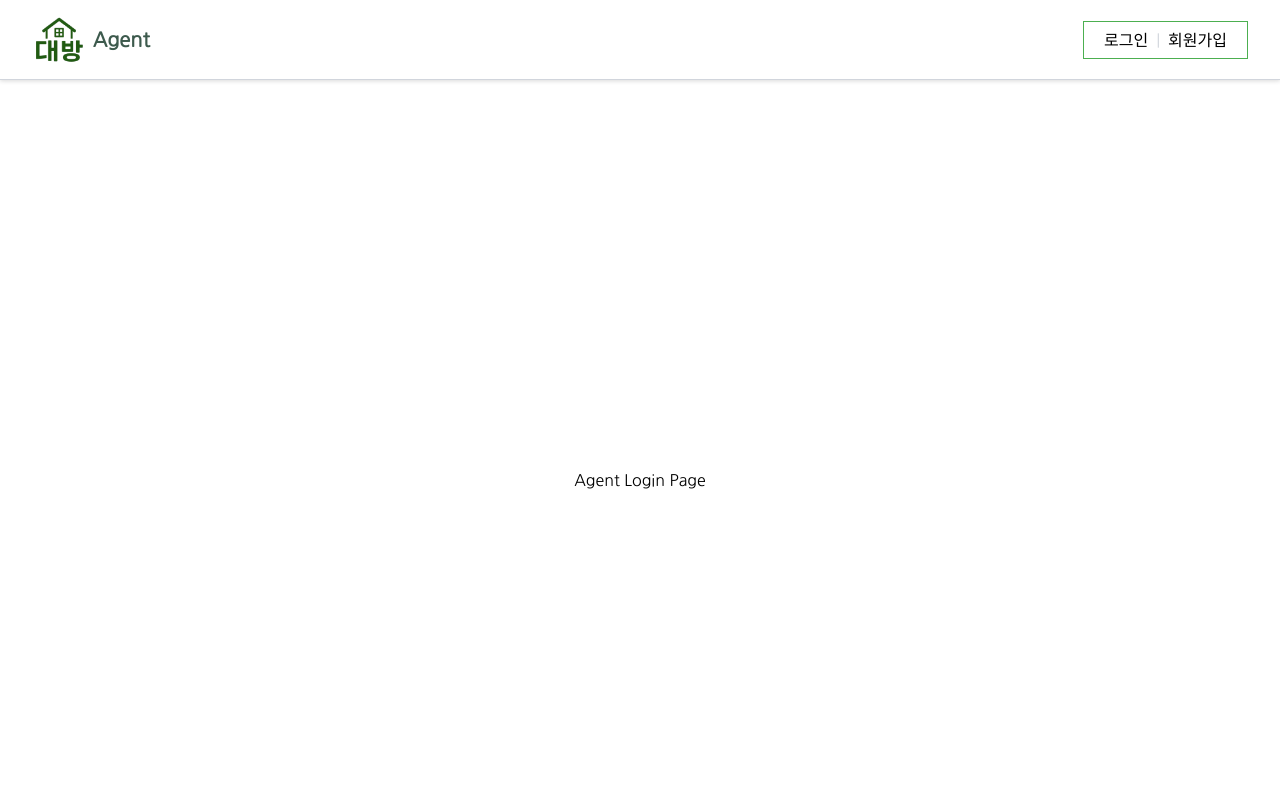
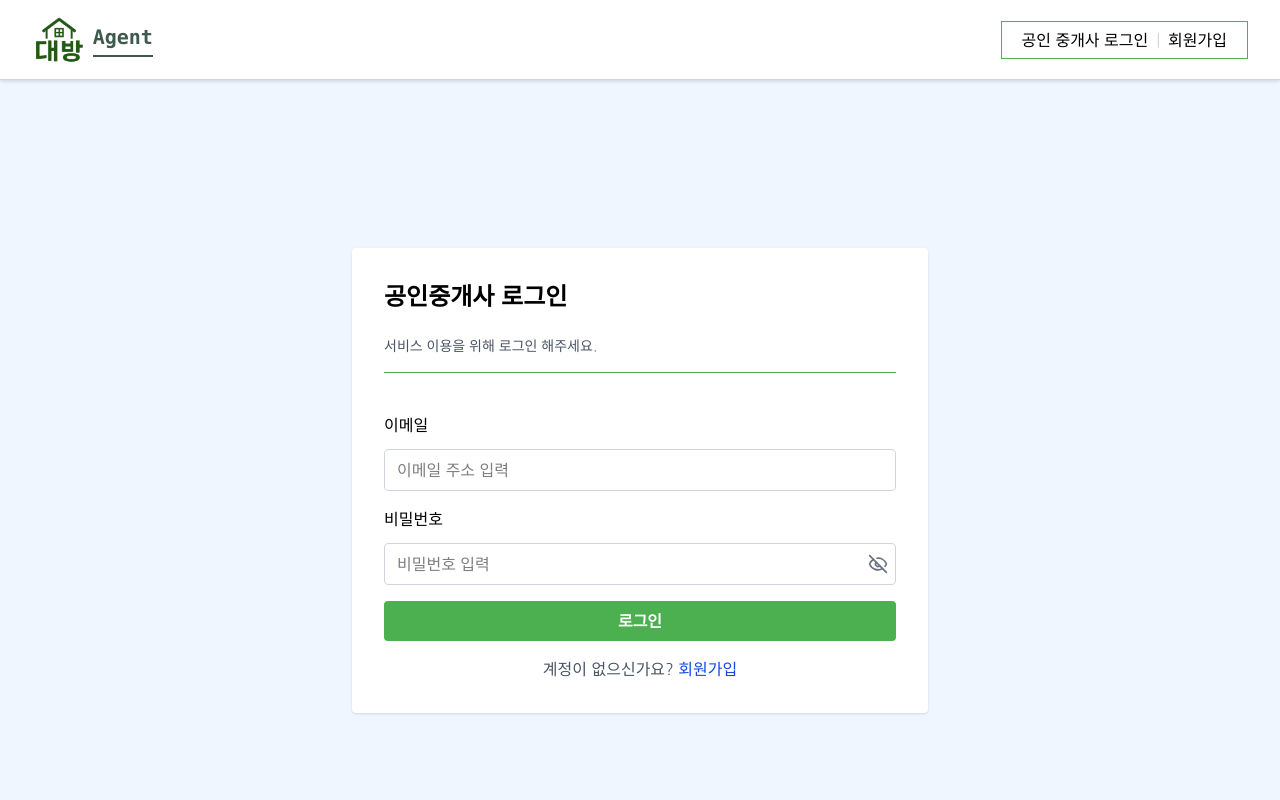
Before and after one commit to sssh12/daebang-next, a Next.js app: page /agent/login in a window 1280 px wide. Shown: the top 800 px of the page. Built offline with nearby package versions, Linux system fonts and the light colour scheme; no server answers; a web font is replaced by a local one.

Commit message:
feat: 에이전트 로그인 페이지 및 폼 유효성 검사 추가, 레이아웃 개선

```diff
--- a/src/app/(agent)/agent/login/page.jsx
+++ b/src/app/(agent)/agent/login/page.jsx
@@ -1,7 +1,123 @@
-export default function LoginPage() {
+"use client";
+
+import { useForm } from "react-hook-form";
+import { useState } from "react";
+import { z } from "zod";
+import { zodResolver } from "@hookform/resolvers/zod";
+import { createClient } from "@/lib/supabase/client";
+import { useRouter } from "next/navigation";
+import { Eye, EyeOff } from "lucide-react";
+import Link from "next/link";
+
+const schema = z.object({
+  email: z.string().email("유효한 이메일을 입력하세요."),
+  password: z.string().min(6, "비밀번호를 입력하세요."),
+});
+
+export default function AgentLoginPage() {
+  const router = useRouter();
+  const supabase = createClient();
+  const [showPassword, setShowPassword] = useState(false);
+
+  const {
+    register,
+    handleSubmit,
+    setError,
+    formState: { errors, isSubmitting },
+  } = useForm({
+    resolver: zodResolver(schema),
+    mode: "onChange",
+  });
+
+  const onSubmit = async (values) => {
+    const { error } = await supabase.auth.signInWithPassword({
+      email: values.email,
+      password: values.password,
+    });
+
+    if (error) {
+      setError("email", {
+        type: "server",
+        message: "",
+      });
+      setError("password", {
+        type: "server",
+        message: "이메일 또는 비밀번호가 올바르지 않습니다.",
+      });
+      return;
+    }
+
+    router.push("/map");
+    router.refresh();
+  };
+
   return (
-    <div className="flex items-center justify-center h-screen">
-      Agent Login Page
+    <div className="flex min-h-screen items-center justify-center py-10 px-4">
+      <div className="w-full max-w-xl p-8 bg-white rounded shadow">
+        <h1 className="text-2xl font-bold mb-6 space-y-4">공인중개사 로그인</h1>
+        <p className="text-gray-600 mb-10 border-b border-accent pb-4 text-sm">
+          서비스 이용을 위해 로그인 해주세요.
+        </p>
+        <form onSubmit={handleSubmit(onSubmit)} className="space-y-4">
+          <div>
+            <label className="block mb-3 font-medium">이메일</label>
+            <input
+              type="email"
+              {...register("email")}
+              className="w-full border border-gray-300 border- px-3 py-2 rounded"
+              autoComplete="email"
+              placeholder="이메일 주소 입력"
+            />
+            {errors.email && (
+              <p className="text-red-500 text-sm mt-1">
+                {errors.email.message}
+              </p>
+            )}
+          </div>
+          <div>
+            <label className="block mb-3 font-medium">비밀번호</label>
+            <div className="relative">
+              <input
+                type={showPassword ? "text" : "password"}
+                {...register("password")}
+                className="w-full border border-gray-300 px-3 py-2 rounded"
+                autoComplete="current-password"
+                placeholder="비밀번호 입력"
+              />
+              <button
+                type="button"
+                className="absolute right-2 top-1/2 -translate-y-1/2 cursor-pointer"
+                onClick={() => setShowPassword((v) => !v)}
+                tabIndex={-1}
+              >
+                {showPassword ? (
+                  <Eye className="w-5 h-5 text-gray-500" />
+                ) : (
+                  <EyeOff className="w-5 h-5 text-gray-500" />
+                )}
+              </button>
+            </div>
+            {errors.password && (
+              <p className="text-red-500 text-sm mt-1">
+                {errors.password.message}
+              </p>
+            )}
+          </div>
+          <button
+            type="submit"
+            className="w-full bg-accent text-white py-2 rounded font-semibold hover:bg-main transition active:scale-98 cursor-pointer"
+            disabled={isSubmitting}
+          >
+            {isSubmitting ? "로그인 중..." : "로그인"}
+          </button>
+        </form>
+        <div className="mt-4 text-center">
+          <span className="text-gray-600">계정이 없으신가요? </span>
+          <Link href="/agent/signup" className="text-blue-700 hover:underline">
+            회원가입
+          </Link>
+        </div>
+      </div>
     </div>
   );
 }
--- a/src/app/(agent)/layout.jsx
+++ b/src/app/(agent)/layout.jsx
@@ -1,4 +1,5 @@
 import Header from "@/components/layout/agent/Header";
+import Footer from "@/components/layout/agent/Footer";
 
 export const metadata = {
   title: {
@@ -11,7 +12,8 @@ export default function AgentLayout({ children }) {
   return (
     <>
       <Header />
-      <main className="mt-20">{children}</main>
+      <main className="mt-20 bg-blue-50">{children}</main>
+      <Footer />
     </>
   );
 }
--- a/src/app/globals.css
+++ b/src/app/globals.css
@@ -12,8 +12,8 @@ body {
 }
 
 @theme {
-  --color-main: #3d5a4d; /* 메인 컬러 */
-  --color-sub: #a3d9a5; /* 서브 컬러 */
-  --color-text: #2f4f4f; /* 텍스트 컬러 */
-  --color-accent: #4caf50; /* 액센트 컬러 */
+  --color-main: #3d5a4d;
+  --color-sub: #a3d9a5;
+  --color-text: #2f4f4f;
+  --color-accent: #4caf50;
 }
--- a/src/components/layout/agent/Footer.jsx
+++ b/src/components/layout/agent/Footer.jsx
@@ -10,7 +10,7 @@ export default function Footer() {
   if (pathname === "/map") return null;
 
   return (
-    <footer className="bg-gray-600 text-white py-8 shadow-top">
+    <footer className="bg-gray-800 text-white py-8 shadow-top">
       <div className="max-w-7xl mx-auto px-8 text-center">
         <p>&copy; {new Date().getFullYear()} 대방</p>
         <p className="mt-2 text-sm text-gray-400">
--- a/src/components/layout/agent/Header.jsx
+++ b/src/components/layout/agent/Header.jsx
@@ -1,126 +1,7 @@
-"use client";
-
-import { NAV_LINKS } from "@/constants";
 import Link from "next/link";
 import Image from "next/image";
-import { useEffect, useState, useCallback } from "react";
-import { useRouter, usePathname } from "next/navigation";
-import { createClient } from "@/lib/supabase/client";
 
-export default function Header({ initialUserName, initialSchoolName }) {
-  const [isLoggedIn, setIsLoggedIn] = useState(false);
-  const [userName, setUserName] = useState(initialUserName || "");
-  const [schoolName, setSchoolName] = useState(initialSchoolName || "");
-  const supabase = createClient();
-  const router = useRouter();
-  const pathName = usePathname();
-
-  const fetchAndSetUserData = useCallback(
-    async (userId) => {
-      if (!userId) {
-        setUserName("");
-        setSchoolName("");
-        return;
-      }
-
-      try {
-        const { data: userData, error: userError } = await supabase
-          .from("user")
-          .select("name, school_id")
-          .eq("id", userId)
-          .single();
-
-        if (userError) throw userError;
-
-        let finalUserName = userData?.name || "";
-        let finalSchoolName = "";
-
-        setUserName(userData?.name || "");
-        if (userData?.school_id) {
-          const { data: schoolData, error: schoolError } = await supabase
-            .from("school")
-            .select("name")
-            .eq("id", userData.school_id)
-            .single();
-
-          if (schoolError) throw schoolError;
-          finalSchoolName = schoolData?.name || "";
-        }
-
-        setUserName(finalUserName);
-        setSchoolName(finalSchoolName);
-      } catch (error) {
-        console.error("Error fetching user data:", error);
-
-        setUserName("");
-        setSchoolName("");
-      }
-    },
-    [supabase]
-  );
-
-  useEffect(() => {
-    const { data: listener } = supabase.auth.onAuthStateChange(
-      async (_event, session) => {
-        const loggedIn = !!session;
-        setIsLoggedIn(loggedIn);
-
-        if (loggedIn && session.user) {
-          fetchAndSetUserData(session.user.id);
-        } else {
-          setUserName("");
-          setSchoolName("");
-        }
-      }
-    );
-    return () => {
-      listener?.subscription.unsubscribe();
-    };
-  }, [supabase, fetchAndSetUserData]);
-
-  useEffect(() => {
-    const handleVisibilityChange = async () => {
-      if (document.visibilityState === "visible") {
-        const {
-          data: { session },
-          error,
-        } = await supabase.auth.getSession();
-        if (error) {
-          console.error("Error refreshing session:", error);
-          setIsLoggedIn(false);
-          setUserName("");
-          setSchoolName("");
-          return;
-        }
-        const loggedIn = !!session;
-        setIsLoggedIn(loggedIn);
-        if (loggedIn && session.user) {
-          fetchAndSetUserData(session.user.id);
-        } else if (!loggedIn) {
-          setUserName("");
-          setSchoolName("");
-        }
-      }
-    };
-
-    document.addEventListener("visibilitychange", handleVisibilityChange);
-
-    handleVisibilityChange();
-
-    return () => {
-      document.removeEventListener("visibilitychange", handleVisibilityChange);
-    };
-  }, [supabase, fetchAndSetUserData]);
-
-  const handleLogout = async () => {
-    await supabase.auth.signOut();
-    setIsLoggedIn(false);
-    setUserName("");
-    setSchoolName("");
-    router.push("/");
-    router.refresh();
-  };
-
+export default function Header() {
   return (
     <header className="fixed top-0 left-0 w-full h-20 flex items-center justify-between px-8 bg-white drop-shadow-sm z-10 border-b border-gray-300">
       <Link href="/agent" className="flex items-center gap-2">
@@ -132,26 +13,19 @@ export default function Header({ initialUserName, initialSchoolName }) {
           className="object-contain h-12 w-auto"
           priority
         />
-        <span className="text-main text-xl font-extrabold">Agent</span>
+        <span className="text-main text-xl font-mono font-extrabold border-b-2 border-main pb-1">
+          Agent
+        </span>
       </Link>
-      {isLoggedIn ? (
-        <button
-          onClick={handleLogout}
-          className="cursor-pointer hidden md:block border border-accent text-black px-5 py-1.5 hover:bg-gray-100 active:scale-98 transition "
-        >
-          로그아웃
-        </button>
-      ) : (
       <div className="flex justify-between items-center">
         <Link href="/agent/login">
-            <button className="cursor-pointer hidden md:block border border-accent text-black px-5 py-1.5 hover:bg-gray-100 active:scale-98 transition ">
-              로그인
+          <button className="cursor-pointer hidden md:block border bg-white border-accent text-black px-5 py-1.5 hover:bg-gray-100 active:scale-98 transition ">
+            공인 중개사 로그인
             <span className="text-md text-gray-300 mx-2">|</span>
             회원가입
           </button>
         </Link>
       </div>
-      )}
     </header>
   );
 }
--- a/src/components/layout/main/Header.jsx
+++ b/src/components/layout/main/Header.jsx
@@ -174,7 +174,7 @@ export default function Header({ initialUserName, initialSchoolName }) {
                 회원가입
               </button>
             </Link>
-            <Link href="/agent" target="_blank" rel="noopener noreferrer">
+            <Link href="/agent/login" target="_blank" rel="noopener noreferrer">
               <button className="cursor-pointer ml-2 hidden md:block border border-accent text-black px-5 py-1.5 hover:bg-gray-100 active:scale-98 transition ">
                 중개사 회원가입
               </button>
```
Lines whose indentation alone changed are shown as unchanged.
